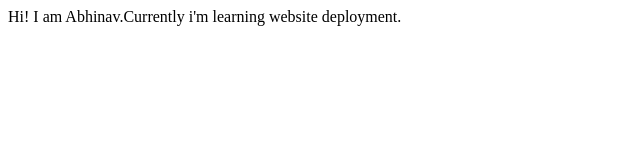
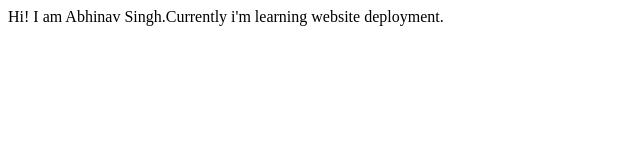
Before and after one commit to sabhinav4523/abhinavsingh-portfolio, a plain HTML site: page index.html in a window 1280 px wide. Shown: the full height of the page, 0-640 px from the left. Drawn offline with Linux system fonts and the light colour scheme.

Commit message:
Update index.html

```diff
--- a/index.html
+++ b/index.html
@@ -4,9 +4,9 @@
     <meta charset="UTF-8">
     <meta http-equiv="X-UA-Compatible" content="IE=edge">
     <meta name="viewport" content="width=device-width, initial-scale=1.0">
-    <title>Abhinav Portfolio</title>
+    <title>Abhinav Singh Portfolio</title>
 </head>
 <body>
-    Hi! I am Abhinav.Currently i'm learning website deployment.
+    Hi! I am Abhinav Singh.Currently i'm learning website deployment.
 </body>
 </html>
```
